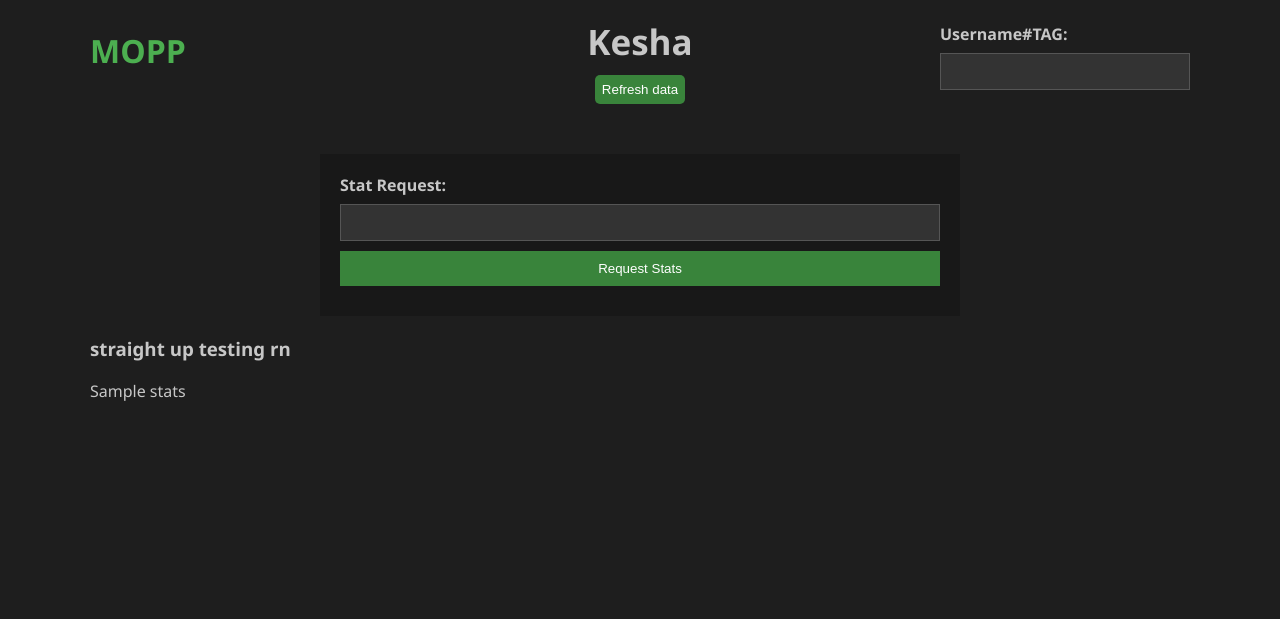
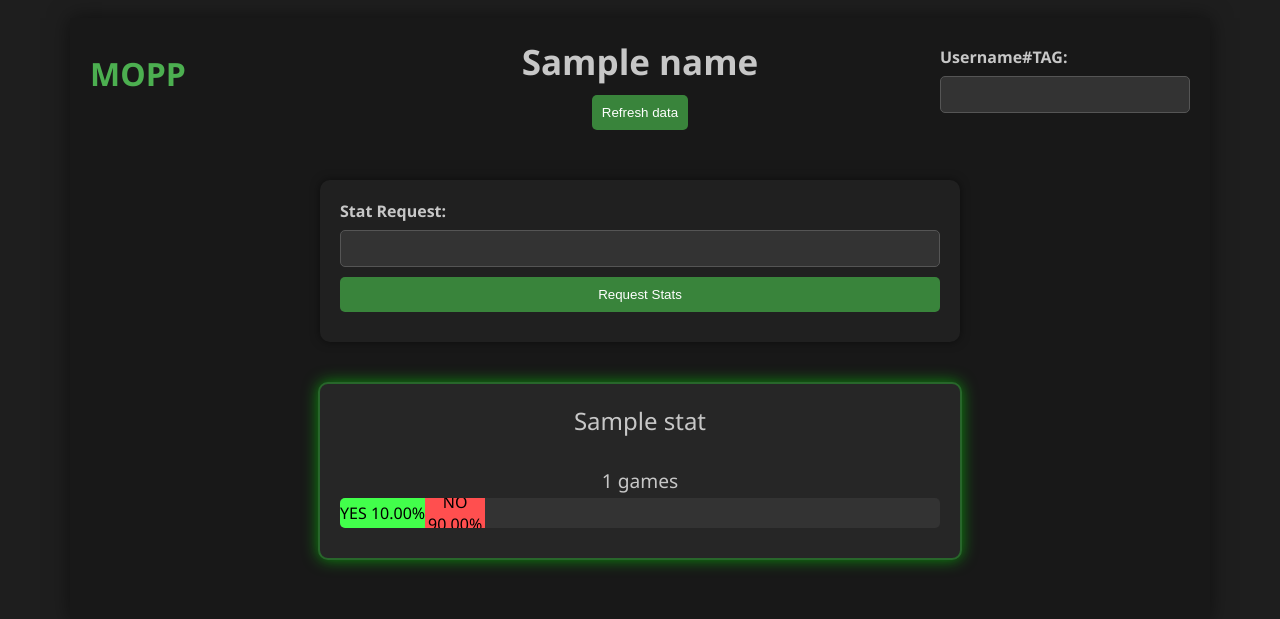
Before and after one commit to MichalPKN/mopp, a Flask app: template templates/index.html in a window 1280 px wide. Shown: the top 619 px of the page. Run offline with Flask 3, Linux system fonts and the light colour scheme; the template is opened without the code that fills it: most values are stand-ins (such as "Sample title", 1, 10 or a date in 2020).

Commit message:
first version

```diff
--- a/main.py
+++ b/main.py
@@ -2,12 +2,13 @@ from flask import Flask, redirect, render_template, request
 import sys
 # sys.path is a list of absolute path strings
 from components.data_loader import DataLoader
+from components.data_processer import DataProcesser
 
 continent = "europe"
 region = "eun1"
 riot_id = "Miapp"
 tag_line = "bread"
-api_key = "RGAPI-1b5bb1d7-b7a0-44ff-b9a5-bce8805d818b"
+api_key = "RGAPI-44899aac-c6f6-41c7-9907-015ca69df0ba"
 n_matches = 10
 
 kesha, Miapp, Standa = True, False, False
@@ -29,11 +30,28 @@ if Standa:
 app = Flask(__name__)
 
 @app.route('/', methods=['GET'])
-def hello_world():
+def main_app():
     data = request.args
     if "stat-request" not in data:
         return render_template('index.html')
-    return render_template('index.html', stats=data["stat-request"])
+    dp = DataProcesser()
+    data_loader = DataLoader(api_key)
+    puuid = data_loader.get_puuid(continent, riot_id, tag_line)
+    name = riot_id + "#" + tag_line
+    if name == "erectwillump#boing":
+        name = "Kesha"
+    try:
+        results = dp.process_data(data["stat-request"], puuid)
+        return render_template('index.html', stat=data["stat-request"], name=name, results = results)
+    except ValueError as e:
+        return render_template('index.html', error=f"Invalid stat: {e}", name=name)
+    except IndexError as e:
+        #raise e
+        #error might be in data
+        return render_template('index.html', error=f"An error occurred: {e}<br>data might not be present, try refreshing them first", name=name)
+    except Exception as e:
+        raise e
+        return render_template('index.html', error=f"An error occurred: {e}", name=name)
 
 
 @app.route('/button-pressed', methods=['POST'])
--- a/templates/index.html
+++ b/templates/index.html
@@ -14,12 +14,17 @@
         .container {
             max-width: 1100px;
             margin: 0 auto;
+            padding: 20px;
+            background-color: #181818;
+            box-shadow: 0 0 20px rgba(0, 0, 0, 0.5);
         }
         .stat-form {
             max-width: 600px;
-            margin: 20px auto;
-            background-color: #181818;
+            margin: 20px auto 35px auto;
+            background-color: #202020;
             padding: 20px;
+            border-radius: 10px;
+            box-shadow: 0 0 10px rgba(0, 0, 0, 0.5);
         }
         #user-info-form {
             width: 250px;
@@ -53,6 +58,7 @@
             background-color: #333;
             border: 1px solid #555;
             color: #c7c7c7;
+            border-radius: 5px;
         }
         input[type="submit"] {
             background-color: #39843b;
@@ -70,7 +76,7 @@
         }
         button {
             display: block;
-            padding: 7px;
+            padding: 10px;
             background-color: #39843b;
             color: #fff;
             border: none;
@@ -79,6 +85,52 @@
         }
         button:hover {
             background-color: #28662b;
+        }
+        .gamer-percentage {
+            background-color: #262626;
+            border: 2px solid #28662b;
+            border-radius: 10px;
+            padding: 20px;
+            width: 100%;
+            max-width: 600px;
+            margin: 40px auto;
+            text-align: center;
+            box-shadow: 0 0 15px rgba(0, 255, 0, 0.5);
+        }
+        .title {
+            font-size: 1.5em;
+            margin-bottom: 20px;
+        }
+        .bar-container {
+            background-color: #333333;
+            border-radius: 5px;
+            overflow: hidden;
+            margin-bottom: 10px;
+        }
+        .bar {
+            height: 30px;
+            display: flex;
+            flex-direction: row;
+            text-align: center;
+        }
+        .bar-yes {
+            background-color: #42ff4b;
+            display: flex;
+            justify-content: center;
+            align-items: center;
+            color: #000;
+        }
+        .bar-no {
+            background-color: #ff4f4f;
+            display: flex;
+            justify-content: center;
+            align-items: center;
+            color: #000;
+        }
+        .games {
+            font-size: 1.2em;
+            margin-top: 30px;
+            margin-bottom: 4px;
         }
     </style>
     <script>
@@ -102,7 +154,7 @@
         <header>
             <h1>MOPP</h1>
             <div class="mid">
-                <h2>Kesha</h2>
+                <h2>{{ name }}</h2>
                 <button onclick="sendRequest()">Refresh data</button>
             </div>
             <form id="user-info-form">
@@ -117,11 +169,25 @@
                 <input type="submit" value="Request Stats" onclick="sendRequest()">
             </form>
         </div>
-        {% if stats %}
+        {% if error %}
             <div class="test">
-                <h3>straight up testing rn</h3>
-                <p>{{ stats }}</p>
+                <p>{{ error | safe }}</p>
             </div>
+        {% else %}
+        {% if stat %}
+            <div class="gamer-percentage">
+                <div class="title">{{ stat }}</div>
+                {% for result in results %}
+                <div class="games">{{ result[0] }} games</div>
+                <div class="bar-container">
+                    <div class="bar">
+                        <div class="bar-yes" style="width: {{ result[1] }}%;">YES {{ '%0.2f'|format(result[1] |float ) }}%</div>
+                        <div class="bar-no" style="width: {{ 100 - result[1] }}%;">NO {{ '%0.2f'|format(100 - result[1] |float ) }}%</div>
+                    </div>
+                </div>
+                {% endfor %}
+            </div>
+        {% endif %}
         {% endif %}
     </div>
 </body>
```
Also changed, not shown: components/data_loader.py (+17 -1 lines), components/data_processer.py (added, +33 -0 lines), 1 other file.
